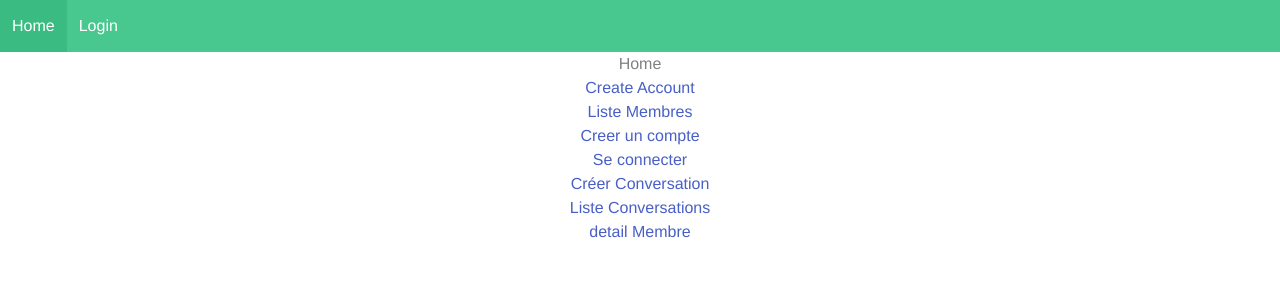
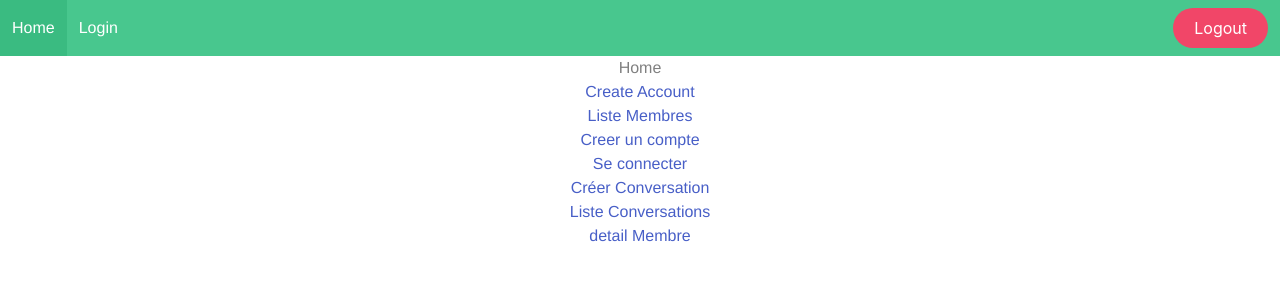
Before and after one commit to ClovisNorroy/Coop-VueJS, a Vue app: page / in a window 1280 px wide. Shown: the top 300 px of the page. Built offline with nearby package versions, Linux system fonts and the light colour scheme; no server answers.

Commit message:
Added logout

```diff
--- a/src/App.vue
+++ b/src/App.vue
@@ -14,16 +14,16 @@
     },
     mounted(){
     axios.get('ping').then(()=>{
-      let memberID = this.membreConnecte;
-      if(!memberID){
-        this.$router.push('/connexion');
-      }
-      else{
-        axios.get("members/"+memberID+"/signedin").catch((error) => {
-        this.$store.commit('setSessionMembre',false);
-        this.$router.push('/connexion');
-      });
-      }
+      // let memberID = this.membreConnecte;
+      // if(!memberID){
+      //   this.$router.push('/connexion');
+      // }
+      // else{
+      //   axios.get("members/"+memberID+"/signedin").catch((error) => {
+      //   this.$store.commit('setSessionMembre',false);
+      //   this.$router.push('/connexion');
+      // });
+      // }
     }).catch(()=>{
         alert('Impossible de se connecter à l\'API')
       })
--- a/src/components/TheNavBar.vue
+++ b/src/components/TheNavBar.vue
@@ -6,13 +6,20 @@
                     Home
                 </router-link>
 
-                <router-link to="/listemembres" class="navbar-item" v-if="$store.state.token_session">
+                <router-link to="/listemembres" class="navbar-item" v-show="$store.state.token_session">
                     Membres
                 </router-link>
-
+                <router-link to="/listeconversations" class="navbar-item" v-show="$store.state.token_session">
+                    Conversations
+                </router-link>
                 <router-link to="/connexion" class=navbar-item v-if="!$store.state.token_session">
                     Login
                 </router-link>
+            </div>
+            <div class="navbar-end">
+                <div class="navbar-item">
+                    <button class="button is-danger is-rounded" @click="logout">Logout</button>
+                </div>
             </div>
         </div>
     </nav>
@@ -20,7 +27,14 @@
 
 <script>
     export default {
-        name: "TheNavBar"
+        name: "TheNavBar",
+        methods:{
+            logout: function(){
+                this.$store.commit('logout', false);
+                if(this.$route.path !== "/")
+                    this.$router.push('/');
+            }
+        }
     }
 </script>
 
--- a/src/store/index.js
+++ b/src/store/index.js
@@ -28,8 +28,12 @@ export default new Vuex.Store({
         state.membre=false;
         state.token_session=false;
       }
-
     },
+    logout(state){
+      state.listeMembres=[];
+      state.membre=false;
+      state.token_session=false;
+    }
   },
   actions: {
   },
```
